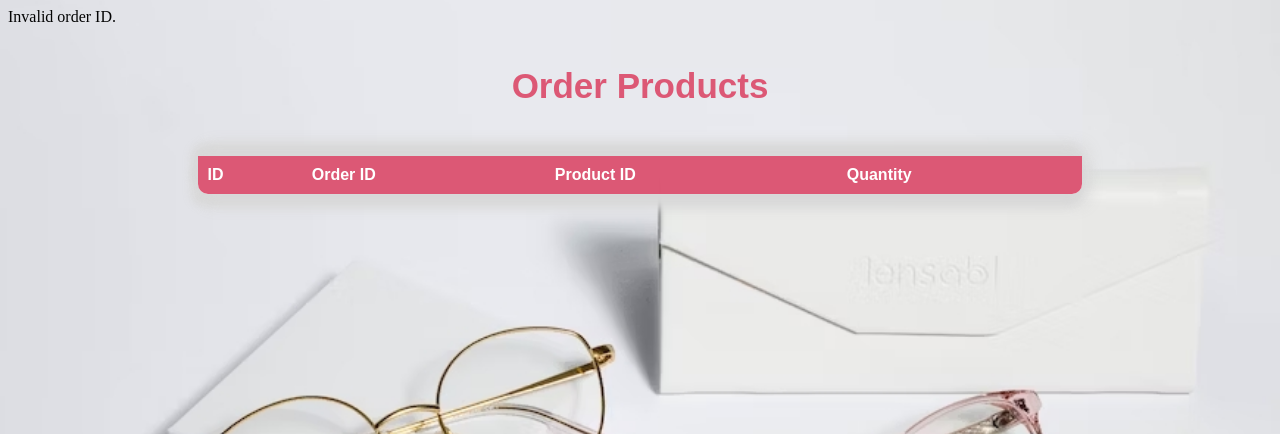
After one commit to ermirasekiraqa/BI-E-Commerce-Website, a PHP site: page /order-products-table.php in a window 1280 px wide. The commit adds this page. Shown: the top 434 px of the page. Run offline with PHP 8.4, Linux system fonts and the light colour scheme; lists and menus that the app fills with data are empty.

Commit message:
admin can view orders

```diff
--- a/add-delete-edit_product.php
+++ b/add-delete-edit_product.php
@@ -125,7 +125,7 @@ if ($_SERVER['REQUEST_METHOD'] === 'POST') {
                 $description=$_POST['description'];
                 $image_url = $_POST['image_url'];
                 $brand = $_POST['brand'];
-                $category = $_POST['category'];
+                $category = isset($_POST['category']) ? $_POST['category'] : ''; // Set the category to an empty string if not selected
                 updateProduct($product_id, $name, $price, $description,$image_url, $brand, $category);
                 break;
         }
--- a/css/product-table.css
+++ b/css/product-table.css
@@ -5,7 +5,14 @@
   }
   body{
 
-background-color: var(--background-grey);
+/* background-color: var(--background-grey); */
+background-image: url('../images/entry-background.jpg');
+background-repeat: no-repeat;
+background-position: center center;
+background-attachment: fixed;
+background-size: cover;
+opacity: 0.99;
+
   }
 table {
 
--- /dev/null
+++ b/order-products-table.php
@@ -0,0 +1,61 @@
+<!DOCTYPE html>
+<html>
+<head>
+    <title>Order Products</title>
+    <link rel="stylesheet" href="css/product-table.css" />
+</head>
+<body>
+    <table>
+        <caption>Order Products</caption>
+        <thead>
+            <tr>
+                <th>ID</th>
+                <th>Order ID</th>
+                <th>Product ID</th>
+                <th>Quantity</th>
+            </tr>
+        </thead>
+        <tbody>
+            <?php
+            // Database connection parameters
+            $host = 'localhost';
+            $username = 'root';
+            $password = '';
+            $database = 'testdatabase';
+
+            // Check if the order_id parameter is set
+            if (isset($_GET['order_id'])) {
+                $order_id = $_GET['order_id'];
+
+                try {
+                    // Create a new PDO instance
+                    $pdo = new PDO("mysql:host=$host;dbname=$database", $username, $password);
+
+                    // Set PDO error mode to exception
+                    $pdo->setAttribute(PDO::ATTR_ERRMODE, PDO::ERRMODE_EXCEPTION);
+
+                    // Retrieve order products based on the order_id
+                    $query = "SELECT * FROM order_products WHERE order_id = :order_id";
+                    $stmt = $pdo->prepare($query);
+                    $stmt->bindParam(':order_id', $order_id, PDO::PARAM_INT);
+                    $stmt->execute();
+
+                    while ($row = $stmt->fetch(PDO::FETCH_ASSOC)) {
+                        echo "<tr>";
+                        echo "<td>{$row['id']}</td>";
+                        echo "<td>{$row['order_id']}</td>";
+                        echo "<td>{$row['product_id']}</td>";
+                        echo "<td>{$row['quantity']}</td>";
+                        echo "</tr>";
+                    }
+                } catch (PDOException $e) {
+                    echo "Error retrieving order products: " . $e->getMessage();
+                }
+            } else {
+                echo "Invalid order ID.";
+            }
+            ?>
+        </tbody>
+    </table>
+</body>
+</html>
```
Also changed, not shown: admin_dashboard.html (+10 -5 lines), orders-table.php (added, +59 -0 lines).
